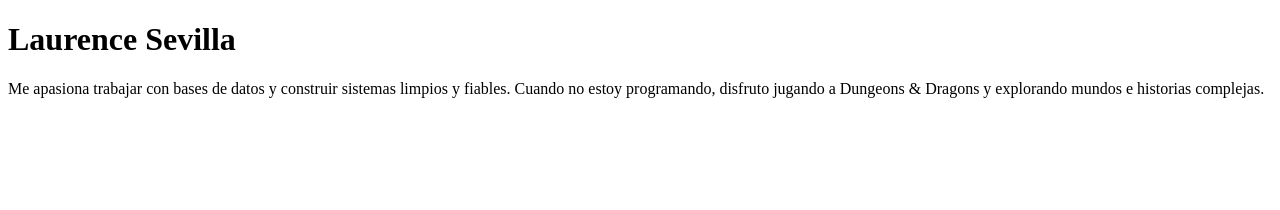
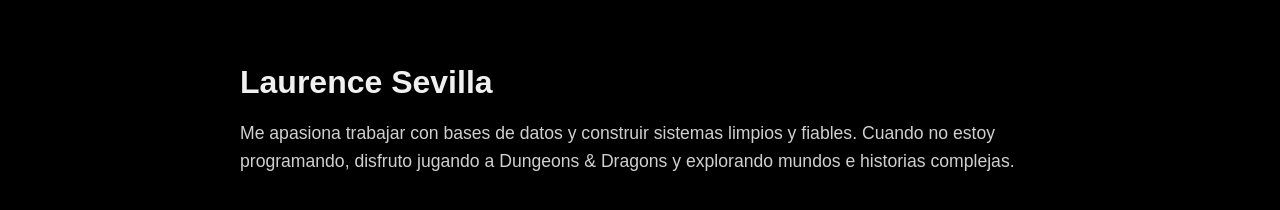
Before and after one commit to lgsevilla/mi-portfolio-web, a plain HTML site: page index.html in a window 1280 px wide. Drawn offline with Linux system fonts and the light colour scheme.

Commit message:
feat: añadir estilos basicos a la pagina

```diff
--- /dev/null
+++ b/style.css
@@ -0,0 +1,23 @@
+body {
+  margin: 0;
+  padding: 0;
+  font-family: Arial, Helvetica, sans-serif;
+  background-color: #000000;
+  color: #d0d0d0;
+}
+
+main {
+  max-width: 800px;
+  margin: 4rem auto;
+  padding: 0 1rem;
+}
+
+h1 {
+  color: #f0f0f0;
+  margin-bottom: 1rem;
+}
+
+p {
+  line-height: 1.6;
+  font-size: 1.1rem;
+}
```
Also changed, not shown: index.html (+1 -1 lines).
